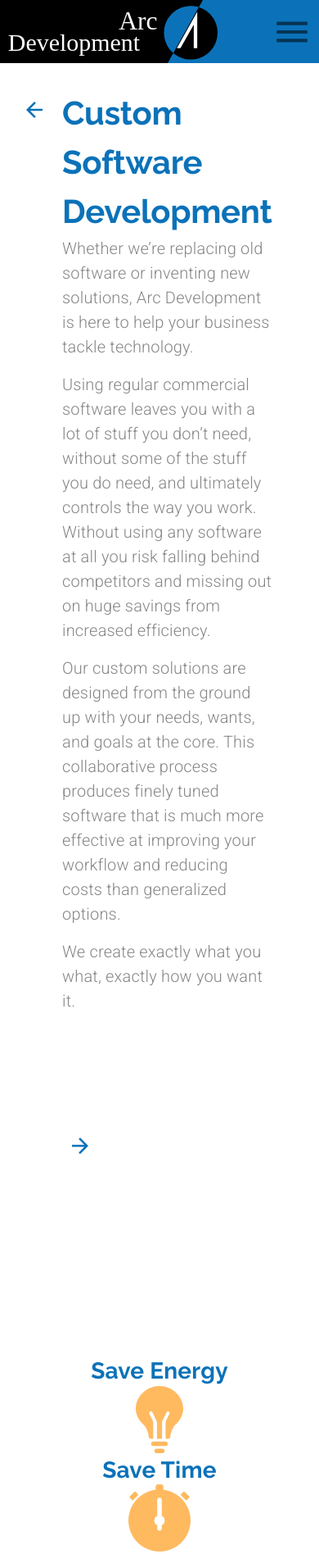
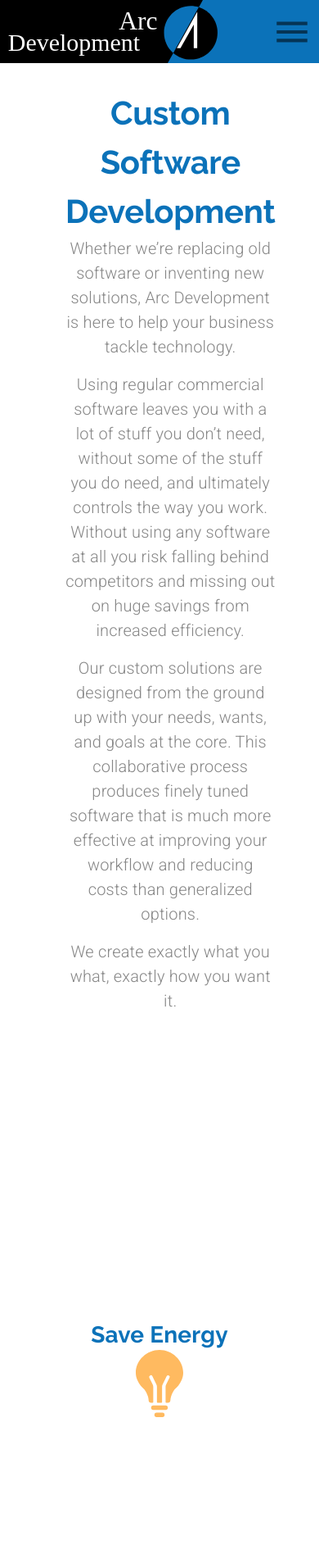
Before and after one commit to webkidt/arc-development, a React (Create React App) app: page /customsoftware in a window 390 px wide. Shown: the top 1896 px of the page at 82% size. Built offline with nearby package versions, Linux system fonts and the light colour scheme; a web font is replaced by a local one.

Commit message:
Custom Software Development Page Responsive Design

```diff
--- a/src/components/CustomSoftware.js
+++ b/src/components/CustomSoftware.js
@@ -30,6 +30,10 @@ const ItemContainer = styled(Grid)({ maxWidth: '40em' });
 // });
 
 const CustomSoftware = ({ setSelectedIndex }) => {
+  const theme = useTheme();
+  const matchesMD = useMediaQuery(theme.breakpoints.down('lg'));
+  const matchesSM = useMediaQuery(theme.breakpoints.down('md'));
+
   const documentsOptions = {
     loop: true,
     autoplay: false,
@@ -77,8 +81,20 @@ const CustomSoftware = ({ setSelectedIndex }) => {
         paddingBottom: '10em',
       }}
     >
-      <Grid container item direction='row'>
-        <ArrowContainer item sx={{ marginRight: '1em', marginLeft: '-3.5em' }}>
+      <Grid
+        container
+        item
+        direction='row'
+        justifyContent={matchesMD ? 'center' : undefined}
+      >
+        <ArrowContainer
+          item
+          sx={{
+            marginRight: '1em',
+            marginLeft: '-3.5em',
+            display: { xs: 'none', lg: 'block' },
+          }}
+        >
           <IconButton
             component={Link}
             to='/services'
@@ -90,31 +106,49 @@ const CustomSoftware = ({ setSelectedIndex }) => {
         </ArrowContainer>
         <Grid container item direction='column' sx={{ maxWidth: '40em' }}>
           <Grid item>
-            <Typography variant='h2'>Custom Software Development</Typography>
+            <Typography variant='h2' align={matchesMD ? 'center' : undefined}>
+              Custom Software Development
+            </Typography>
           </Grid>
           <Grid item>
-            <Typography paragraph variant='body1'>
+            <Typography
+              paragraph
+              variant='body1'
+              align={matchesMD ? 'center' : undefined}
+            >
               Whether we’re replacing old software or inventing new solutions, Arc
               Development is here to help your business tackle technology.
             </Typography>
-            <Typography paragraph variant='body1'>
+            <Typography
+              paragraph
+              variant='body1'
+              align={matchesMD ? 'center' : undefined}
+            >
               Using regular commercial software leaves you with a lot of stuff you don’t
               need, without some of the stuff you do need, and ultimately controls the way
               you work. Without using any software at all you risk falling behind
               competitors and missing out on huge savings from increased efficiency.
             </Typography>
-            <Typography paragraph variant='body1'>
+            <Typography
+              paragraph
+              variant='body1'
+              align={matchesMD ? 'center' : undefined}
+            >
               Our custom solutions are designed from the ground up with your needs, wants,
               and goals at the core. This collaborative process produces finely tuned
               software that is much more effective at improving your workflow and reducing
               costs than generalized options.
             </Typography>
-            <Typography paragraph variant='body1'>
+            <Typography
+              paragraph
+              variant='body1'
+              align={matchesMD ? 'center' : undefined}
+            >
               We create exactly what you what, exactly how you want it.
             </Typography>
           </Grid>
         </Grid>
-        <ArrowContainer item>
+        <ArrowContainer item sx={{ display: { xs: 'none', lg: 'block' } }}>
           <IconButton
             component={Link}
             to='/mobileapps'
@@ -151,7 +185,11 @@ const CustomSoftware = ({ setSelectedIndex }) => {
           md
           direction='column'
           alignItems='center'
-          sx={{ maxWidth: '40em' }}
+          sx={{
+            maxWidth: '40em',
+            marginTop: matchesSM ? '10em' : 0,
+            marginBottom: matchesSM ? '10em' : 0,
+          }}
         >
           <Grid item>
             <Typography variant='h4'>Save Time</Typography>
@@ -176,8 +214,14 @@ const CustomSoftware = ({ setSelectedIndex }) => {
           </Grid>
         </Grid>
       </Grid>
-      <Grid container item direction='row' justifyContent='space-between'>
-        <ItemContainer container item md>
+      <Grid
+        container
+        item
+        direction={matchesMD ? 'column' : 'row'}
+        alignItems={matchesMD ? 'center' : undefined}
+        justifyContent='space-between'
+      >
+        <ItemContainer container item md sx={{ marginBottom: matchesMD ? '15em' : 0 }}>
           <Grid container item md direction='column'>
             <Grid item>
               <Typography variant='h4'>Digital Documents & Data</Typography>
@@ -253,8 +297,15 @@ const CustomSoftware = ({ setSelectedIndex }) => {
           </ItemContainer>
         </Grid>
       </Grid>
-      <Grid container item direction='row' justifyContent='space-between'>
-        <ItemContainer container item md>
+      <Grid
+        container
+        item
+        direction={matchesMD ? 'column' : 'row'}
+        alignItems={matchesMD ? 'center' : undefined}
+        justifyContent='space-between'
+        sx={{ marginBottom: '20em' }}
+      >
+        <ItemContainer container item md sx={{ marginBottom: matchesMD ? '15em' : 0 }}>
           <Grid container item md direction='column'>
             <Grid item>
               <Typography variant='h4'>Automation</Typography>
```
